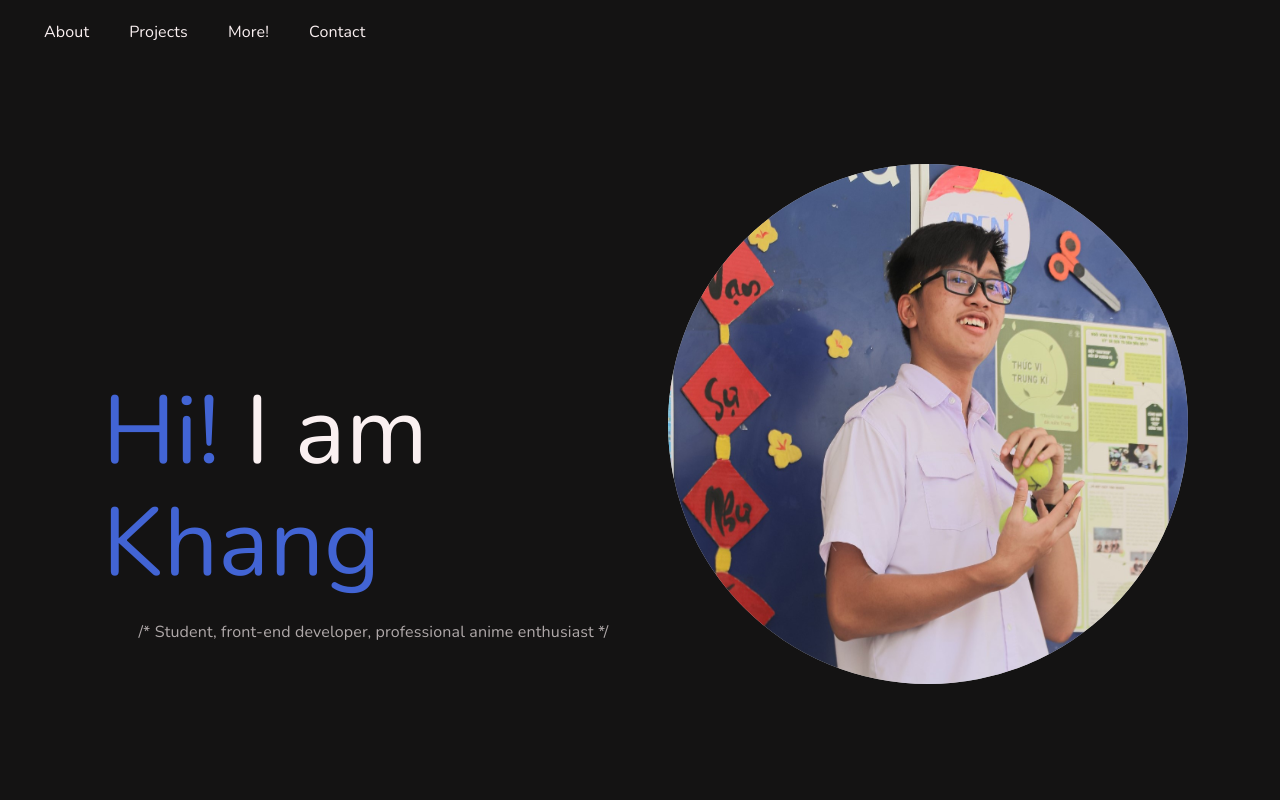
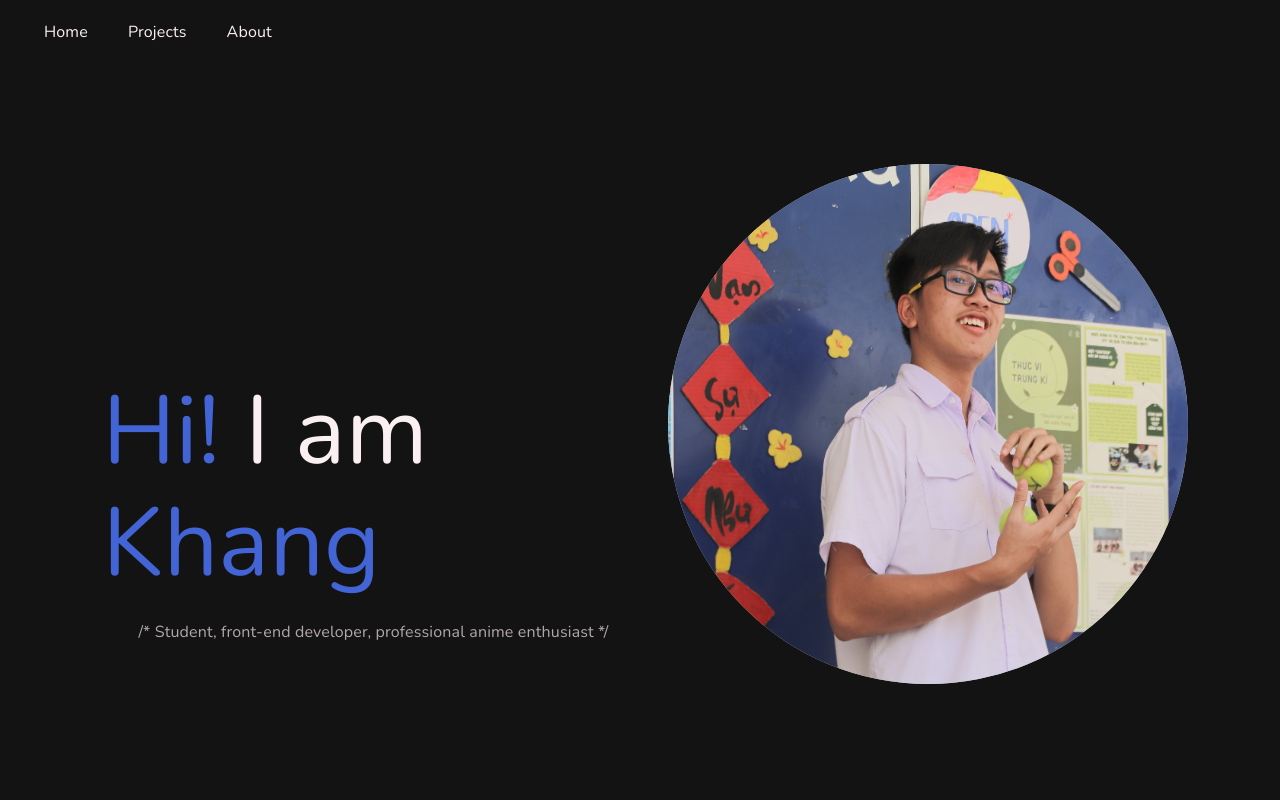
Before and after one commit to therealozp/portfolio, a Next.js app: page / in a window 1280 px wide. Shown: the top 800 px of the page. Built offline with nearby package versions, Linux system fonts and the light colour scheme.

Commit message:
pre-final push

```diff
--- a/src/components/blocks/ProjectBlock.js
+++ b/src/components/blocks/ProjectBlock.js
@@ -40,14 +40,14 @@ const projects = [
 		description:
 			'A medical website, displays symptoms and curates medicine, built-in pharmacy locator',
 		status: 'prototype',
-		href: 'https://lexi.vercel.app/',
+		href: 'https://cureator.care/',
 	},
 	{
 		name: '2SchoolQueb',
 		description:
 			'Tutor-matching website, matches learners to tutors on subjects they need, machine-learning powered recommendation system in development ',
 		status: 'prototype',
-		href: 'https://lexi.vercel.app/',
+		href: 'https://the-rice-powered-queb.vercel.app/',
 	},
 ];
 
--- a/src/components/navigation/Navbar.js
+++ b/src/components/navigation/Navbar.js
@@ -21,10 +21,10 @@ const Navbar = () => {
 		<>
 			<AppBar elevation={0} color="transparent">
 				<Toolbar>
-					<AppBarTile href="/">About</AppBarTile>
+					<AppBarTile href="/">Home</AppBarTile>
 					<AppBarTile href="/projects">Projects</AppBarTile>
-					<AppBarTile href="/moreaboutme">More!</AppBarTile>
-					<AppBarTile href="/contact">Contact</AppBarTile>
+					<AppBarTile href="/moreaboutme">About</AppBarTile>
+					{/* <AppBarTile href="/contact">Contact</AppBarTile> */}
 				</Toolbar>
 			</AppBar>
 			<Mixin />
--- a/src/components/projects/ProjectCard.js
+++ b/src/components/projects/ProjectCard.js
@@ -2,7 +2,7 @@ import React from 'react';
 import { Box } from '@mui/system';
 import { Button, Typography, Tooltip } from '@mui/material';
 import ErrorOutlineIcon from '@mui/icons-material/ErrorOutline';
-const ProjectCard = ({ name, description, index, status }) => {
+const ProjectCard = ({ name, description, index, status, href }) => {
 	return (
 		<Box
 			sx={{
@@ -60,9 +60,18 @@ const ProjectCard = ({ name, description, index, status }) => {
 				}}
 				className={`buttonBox ${index}`}
 			>
-				<Button variant="outlined" color="primary">
-					Visit
-				</Button>
+				<a
+					href={href}
+					target="_blank"
+					rel="noopener noreferrer"
+					style={{
+						textDecoration: 'none',
+					}}
+				>
+					<Button variant="outlined" color="primary">
+						Visit
+					</Button>
+				</a>
 			</Box>
 			<Box
 				sx={{
@@ -91,7 +100,7 @@ const ProjectCard = ({ name, description, index, status }) => {
 				<Tooltip
 					arrow
 					title="Currently In Development!"
-					sx={{ backgroundColor: 'black' }}
+					sx={{ backgroundColor: 'transparent' }}
 				>
 					<ErrorOutlineIcon style={{ fill: '#FABC3C' }} />
 				</Tooltip>
--- a/src/pages/ProjectPage.js
+++ b/src/pages/ProjectPage.js
@@ -49,7 +49,7 @@ const projects = [
 		description:
 			'Diagnose your symptoms, find local medicine and nearby pharmacies for illnesses commonly come across',
 		status: 'prototype',
-		href: 'https://lexi.vercel.app/',
+		href: 'https://cureator.care/',
 		src: '/cureator.png',
 		subtitle: 'Stay safe, stay healthy',
 		button: 'preview',
@@ -59,8 +59,8 @@ const projects = [
 		description:
 			'Where students can become tutors, and where learners can become students! ...wait, something is still off...',
 		status: 'prototype',
-		href: 'https://lexi.vercel.app/',
-		src: '/noen',
+		href: 'https://the-rice-powered-queb.vercel.app/',
+		src: '/2chool.png',
 		subtitle: 'School is 2cool',
 		button: 'preview',
 	},
```
Also changed, not shown: public/2chool.png (added).
